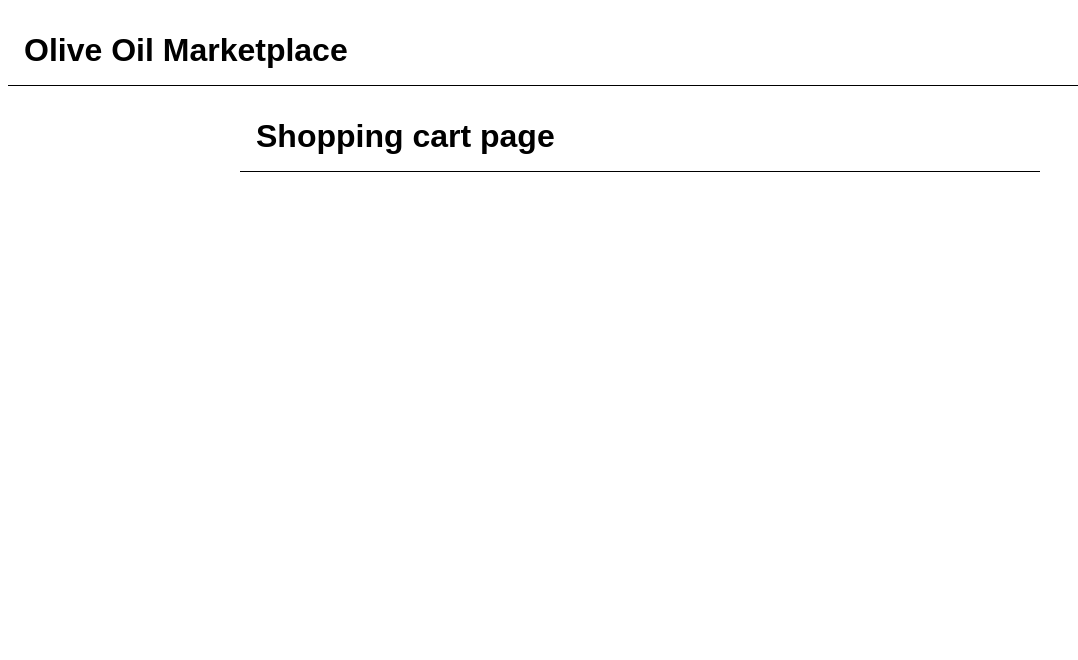
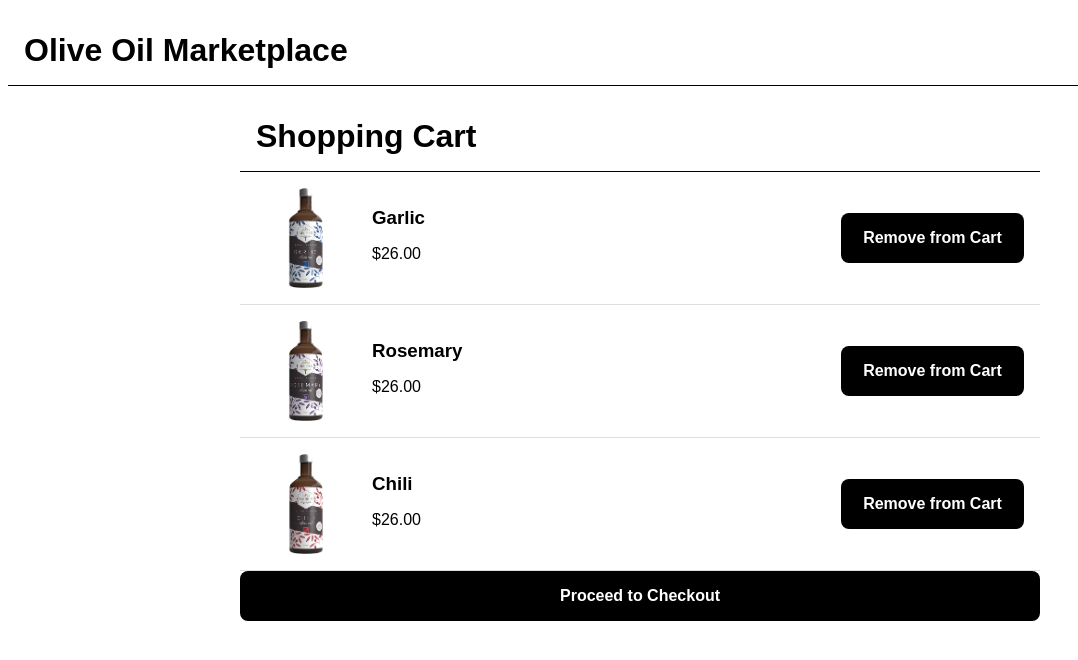
Before and after one commit to techbola/full-stack-ecommerce, a Vue app: page /cart in a window 1280 px wide. Shown: the top 660 px of the page, without its empty margins (0-1078 px from the left). Built offline with nearby package versions, Linux system fonts and the light colour scheme.

Commit message:
product details page design, cart page design

```diff
--- a/src/pages/ProductDetailPage.vue
+++ b/src/pages/ProductDetailPage.vue
@@ -1,12 +1,24 @@
 <template>
-  <div>
-    <h1>Product Detail page</h1>
+  <div class="img-wrap">
+    <img :src="product.imageName" :alt="product.name" />
+  </div>
+  <div class="product-details">
+    <h1>{{ product.name }}</h1>
+    <h3 class="price">{{ product.price }}</h3>
+    <button class="add-to-cart">Add to cart</button>
   </div>
 </template>
 
 <script>
+import { products } from '@/temp-data';
+
 export default {
-  name: 'ProductDetailPage'
+  name: 'ProductDetailPage',
+  data() {
+    return {
+      product: products.find(product => product.id === this.$route.params.productId)
+    }
+  }
 }
 </script>
 
--- a/src/pages/ProductsPage.vue
+++ b/src/pages/ProductsPage.vue
@@ -5,6 +5,8 @@
       <img class="product-image" :src="product.imageName" :alt="product.name" />
       <h3 class="product-name">{{ product.name }}</h3>
       <p class="product-price">{{ product.price }}</p>
+      <!-- <router-link class="view-details" :to="{ name: 'ProductDetailPage', params: { 'productId': product.id } }">View
+        Details</router-link> -->
       <button>View Details</button>
     </div>
   </div>
--- a/src/pages/ShoppingCartPage.vue
+++ b/src/pages/ShoppingCartPage.vue
@@ -1,12 +1,31 @@
 <template>
-  <div>
-    <h1>Shopping cart page</h1>
+  <h1>Shopping Cart</h1>
+  <div v-if="cartItems.length > 0">
+    <div class="product-container" v-for="product in cartItems" :key="product.id">
+      <img class="product-image" :src="product.imageName" :alt="product.name" />
+      <div class="details-wrap">
+        <h3 class="product-name">{{ product.name }}</h3>
+        <p class="product-price">{{ product.price }}</p>
+      </div>
+      <button class="remove-button">Remove from Cart</button>
+    </div>
+    <button class="checkout-button">Proceed to Checkout</button>
+  </div>
+  <div v-else>
+    <p>You currently have no items in your cart!</p>
   </div>
 </template>
 
 <script>
+import { cartItems } from '@/temp-data';
+
 export default {
-  name: 'ShoppingCartPage'
+  name: 'ShoppingCartPage',
+  data() {
+    return {
+      cartItems,
+    }
+  }
 }
 </script>
 
--- a/src/temp-data.js
+++ b/src/temp-data.js
@@ -1,50 +1,80 @@
-import basilBottle from './assets/basil-bottle.webp';
-import lemonBottle from './assets/lemon-bottle.webp';
-import garlicBottle from './assets/garlic-bottle.webp';
-import rosemaryBottle from './assets/rosemary-bottle.webp';
-import chiliBottle from './assets/chili-bottle.webp';
-import delicateBottle from './assets/delicate-bottle.webp';
-import mediumBottle from './assets/medium-bottle.webp';
-import boldBottle from './assets/bold-bottle.webp';
+import basilBottle from "./assets/basil-bottle.webp";
+import lemonBottle from "./assets/lemon-bottle.webp";
+import garlicBottle from "./assets/garlic-bottle.webp";
+import rosemaryBottle from "./assets/rosemary-bottle.webp";
+import chiliBottle from "./assets/chili-bottle.webp";
+import delicateBottle from "./assets/delicate-bottle.webp";
+import mediumBottle from "./assets/medium-bottle.webp";
+import boldBottle from "./assets/bold-bottle.webp";
 
-export const products = [{
-    id: '123',
-    name: 'Basil',
-    price: '$26.00',
+export const cartItems = [
+  {
+    id: "345",
+    name: "Garlic",
+    price: "$26.00",
+    imageName: garlicBottle,
+  },
+  {
+    id: "456",
+    name: "Rosemary",
+    price: "$26.00",
+    imageName: rosemaryBottle,
+  },
+  {
+    id: "567",
+    name: "Chili",
+    price: "$26.00",
+    imageName: chiliBottle,
+  },
+];
+
+export const products = [
+  {
+    id: "123",
+    name: "Basil",
+    price: "$26.00",
     image: basilBottle,
-}, {
-    id: '234',
-    name: 'Lemon',
-    price: '$26.00',
+  },
+  {
+    id: "234",
+    name: "Lemon",
+    price: "$26.00",
     imageName: lemonBottle,
-}, {
-    id: '345',
-    name: 'Garlic',
-    price: '$26.00',
+  },
+  {
+    id: "345",
+    name: "Garlic",
+    price: "$26.00",
     imageName: garlicBottle,
-}, {
-    id: '456',
-    name: 'Rosemary',
-    price: '$26.00',
+  },
+  {
+    id: "456",
+    name: "Rosemary",
+    price: "$26.00",
     imageName: rosemaryBottle,
-}, {
-    id: '567',
-    name: 'Chili',
-    price: '$26.00',
+  },
+  {
+    id: "567",
+    name: "Chili",
+    price: "$26.00",
     imageName: chiliBottle,
-}, {
-    id: '678',
-    name: 'Delicate',
-    price: '$24.50',
+  },
+  {
+    id: "678",
+    name: "Delicate",
+    price: "$24.50",
     imageName: delicateBottle,
-}, {
-    id: '789',
-    name: 'Medium',
-    price: '$24.50',
+  },
+  {
+    id: "789",
+    name: "Medium",
+    price: "$24.50",
     imageName: mediumBottle,
-}, {
-    id: '890',
-    name: 'Bold',
-    price: '$24.50',
+  },
+  {
+    id: "890",
+    name: "Bold",
+    price: "$24.50",
     imageName: boldBottle,
-}];
+  },
+];
```
